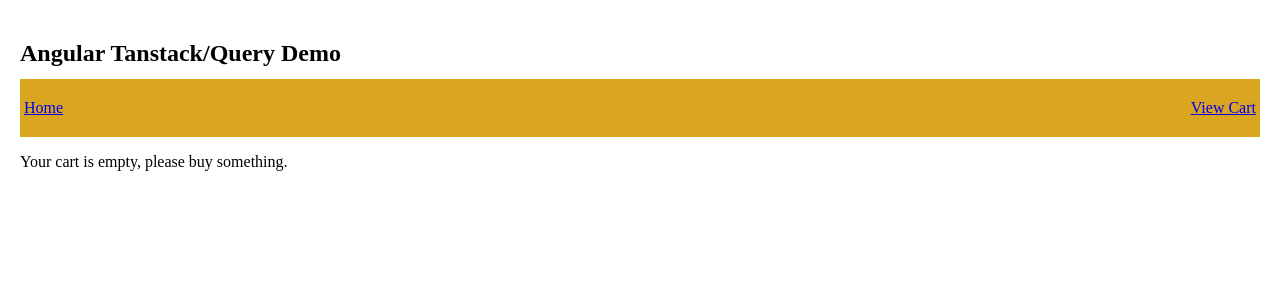
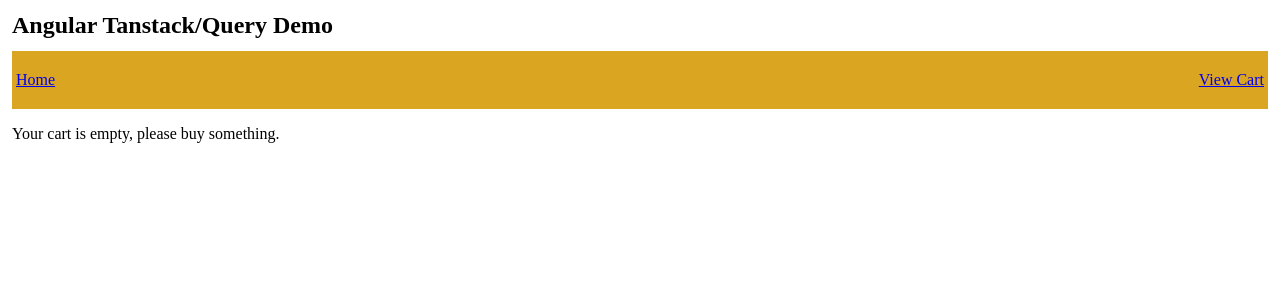
Before and after one commit to railsstudent/ng-online-store-tanstack-query-demo, an Angular app: page /my-cart in a window 1280 px wide. Shown: the top 300 px of the page. Built offline with nearby package versions, Linux system fonts and the light colour scheme.

Commit message:
chore: global styles

```diff
--- a/src/styles.scss
+++ b/src/styles.scss
@@ -1 +1,14 @@
 /* You can add global styles to this file, and also import other style files */
+*, ::before, ::after {
+    margin: 0;
+    padding: 0;
+}
+
+body {
+    height: 100vh;
+    min-height: 100%;
+}
+
+button {
+    padding: 0.25rem;
+}
```
